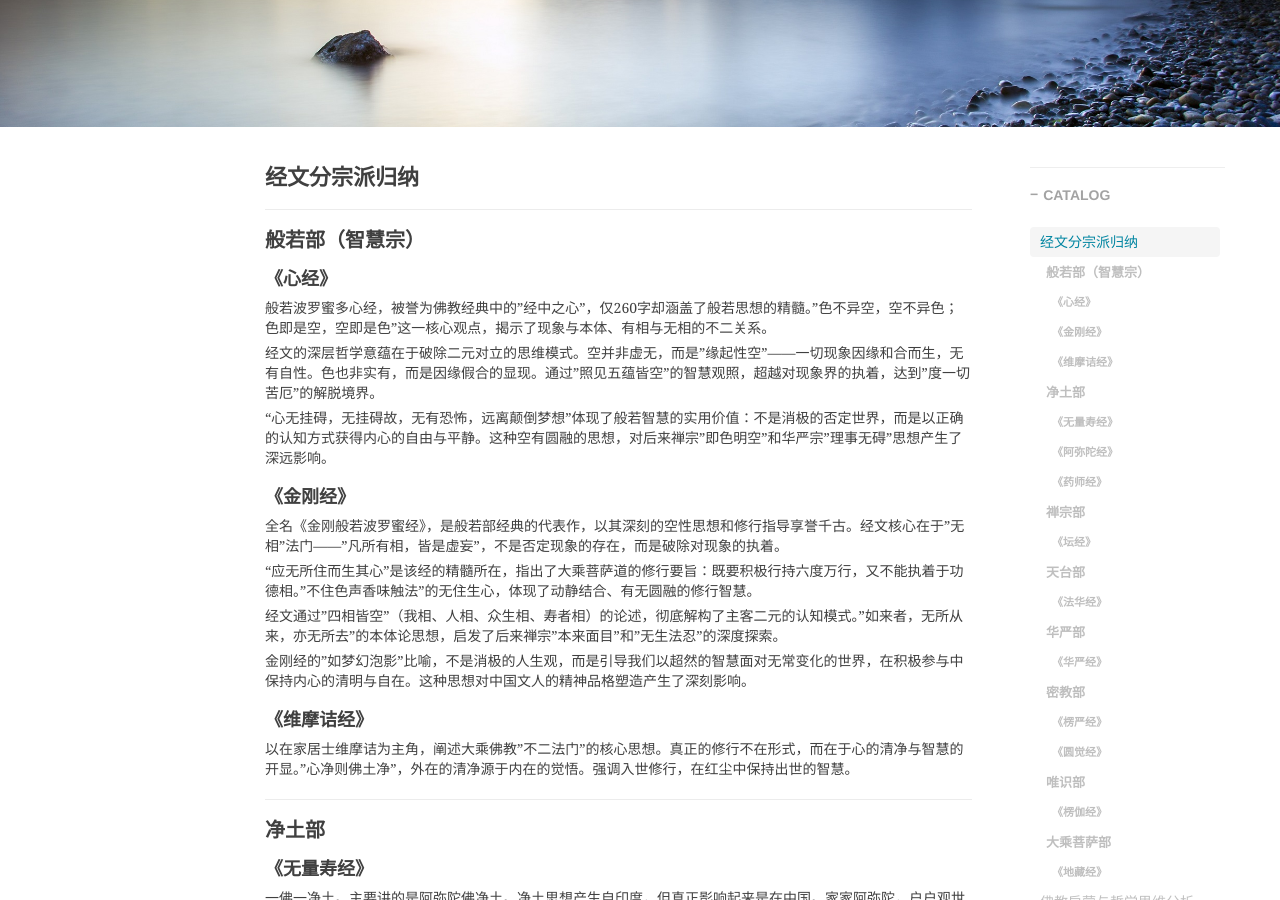
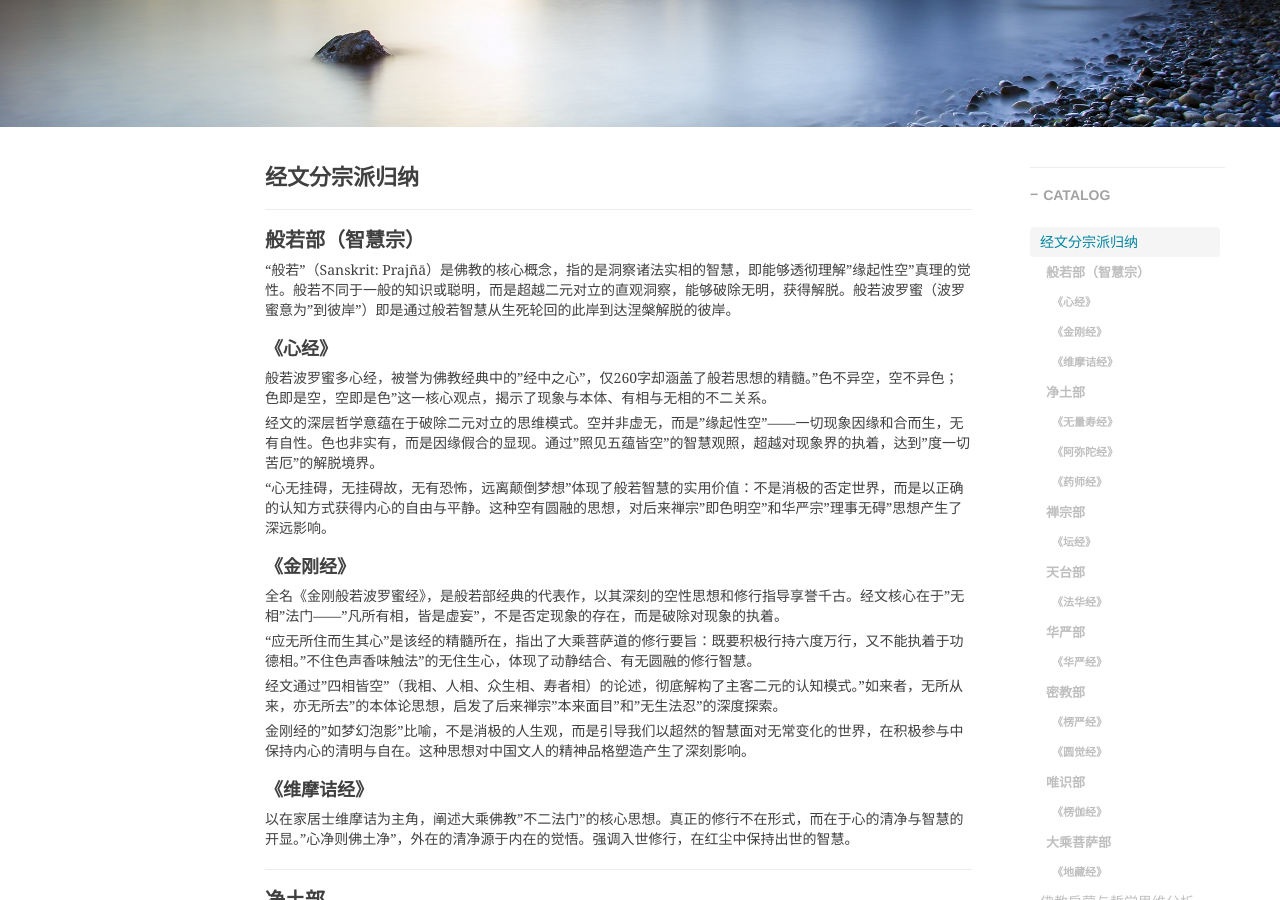
Before and after one commit to shihai1991/shihai1991.github.io, a Jekyll site: the page built from _posts/2025-04-13-佛教十三经.md, in a window 1280 px wide and 900 px high, scrolled down 328 px. Built offline with Jekyll 4.4.1, drawn with Linux system fonts in a browser that asks for light colours; nearby versions of some CDN libraries; comment, search, counter and statistics services are not loaded.

Commit message:
Add detailed explanation of 般若 (Prajñā) concept in the Wisdom School section
Co-authored-by: shihai1991 <9103416+shihai1991@users.noreply.github.com>

```diff
--- a/_posts/2025-04-13-佛教十三经.md
+++ b/_posts/2025-04-13-佛教十三经.md
@@ -11,6 +11,8 @@ time: '2025.04.13 21:23:00'
 # 经文分宗派归纳
 
 ## 般若部（智慧宗）
+
+"般若"（Sanskrit: Prajñā）是佛教的核心概念，指的是洞察诸法实相的智慧，即能够透彻理解"缘起性空"真理的觉性。般若不同于一般的知识或聪明，而是超越二元对立的直观洞察，能够破除无明，获得解脱。般若波罗蜜（波罗蜜意为"到彼岸"）即是通过般若智慧从生死轮回的此岸到达涅槃解脱的彼岸。
 
 ### 《心经》
 般若波罗蜜多心经，被誉为佛教经典中的"经中之心"，仅260字却涵盖了般若思想的精髓。"色不异空，空不异色；色即是空，空即是色"这一核心观点，揭示了现象与本体、有相与无相的不二关系。
```
